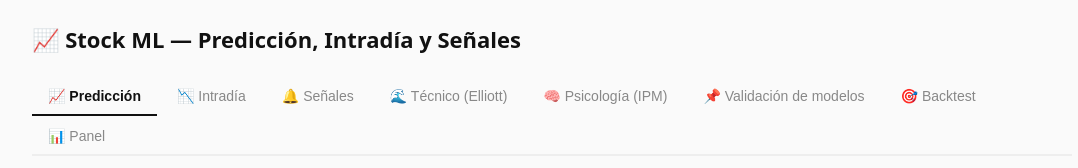
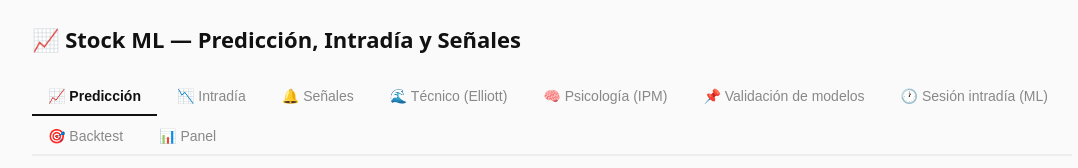
Before and after one commit to ideasdeapps-collab/Sotck-ML, a Next.js app: page / in a window 1280 px wide. Shown: the top 168 px of the page, without its empty margins (88-1166 px from the left). Built offline with nearby package versions, Linux system fonts and the light colour scheme; no server answers.

Commit message:
Update TabbedApp.tsx

```diff
--- a/app/TabbedApp.tsx
+++ b/app/TabbedApp.tsx
@@ -22,6 +22,7 @@ import PsychologyTab from "./PsychologyTab";
 import ModelValidationTab from "./ModelValidationTab";
 import BacktestChart from "./BacktestChart";
 import Dashboard from "./Dashboard";
+import IntradaySessionTab from "./IntradaySessionTab";
 
 const TABS = [
   { id: "forecast", label: "📈 Predicción", node: <StockForecastChart /> },
@@ -30,6 +31,7 @@ const TABS = [
   { id: "technical", label: "🌊 Técnico (Elliott)", node: <TechnicalTab /> },
   { id: "psychology", label: "🧠 Psicología (IPM)", node: <PsychologyTab /> },
   { id: "validation", label: "📌 Validación de modelos", node: <ModelValidationTab /> },
+  { id: "intraday-ml", label: "🕐 Sesión intradía (ML)", node: <IntradaySessionTab /> },
   { id: "backtest", label: "🎯 Backtest", node: <BacktestChart /> },
   { id: "dashboard", label: "📊 Panel", node: <Dashboard /> },
 ];
```
